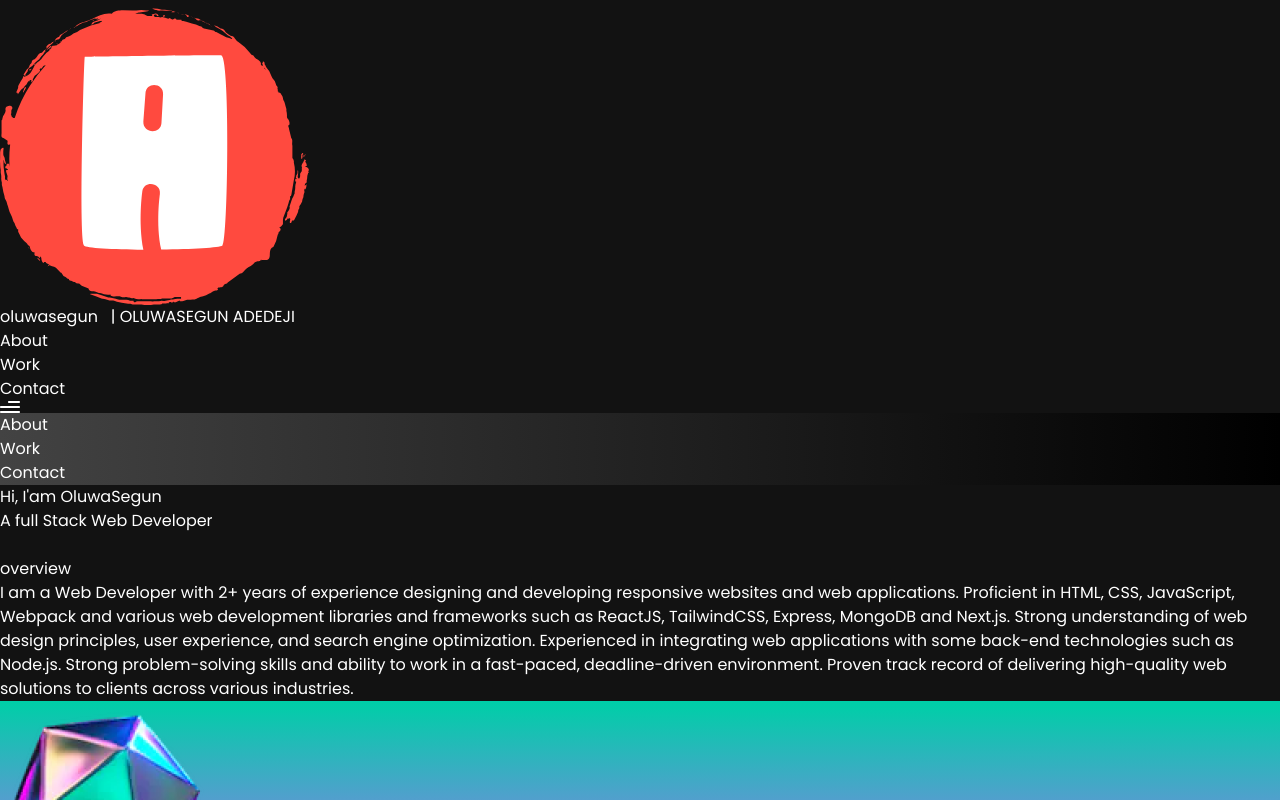
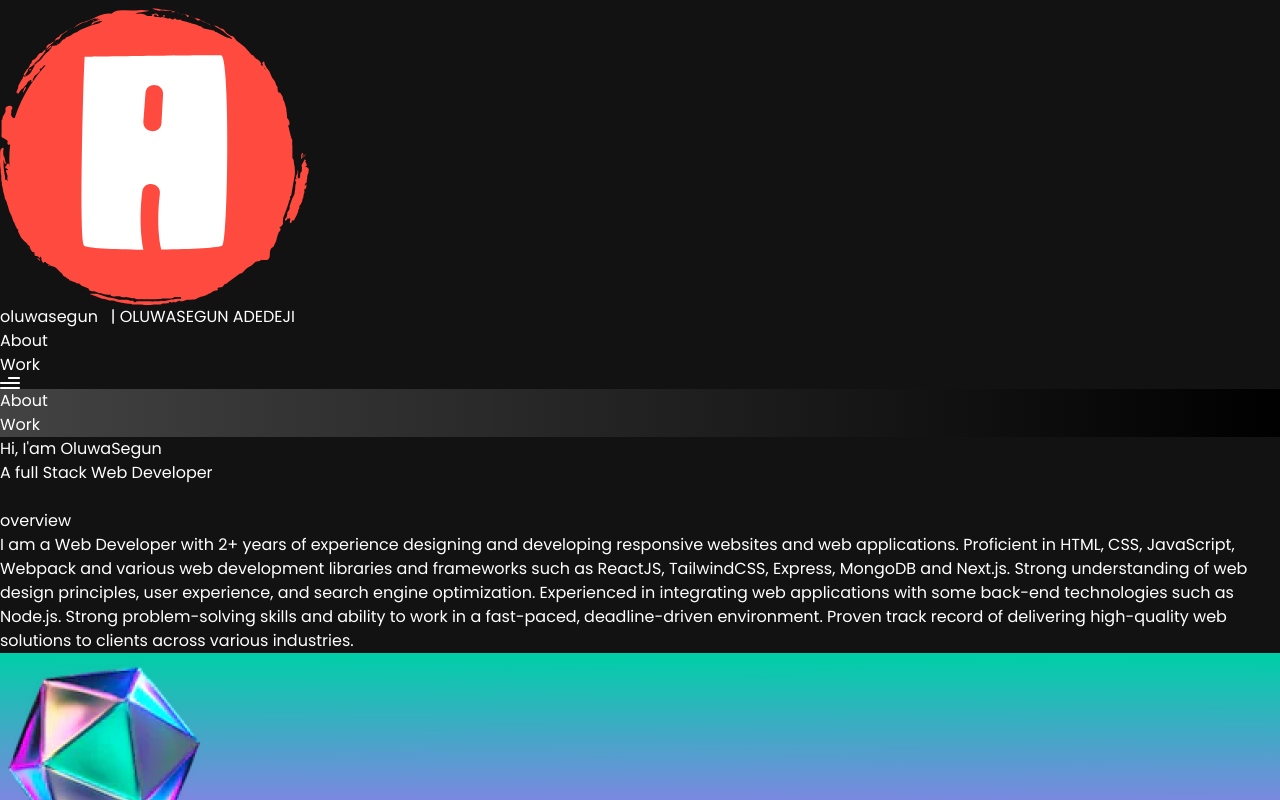
Before and after one commit to Oluwassegun/my-portfolio, a React (Vite) app: page / in a window 1280 px wide. Shown: the top 800 px of the page. Built offline with nearby package versions, Linux system fonts and the light colour scheme.

Commit message:
another changes

```diff
--- a/src/App.jsx
+++ b/src/App.jsx
@@ -17,7 +17,6 @@ const App = () => {
         <Works />
         <div className="relative z-0">
 
-             <StarsCanvas />
        </div>
       </div>
     </BrowserRouter>
--- a/src/constants/index.js
+++ b/src/constants/index.js
@@ -33,10 +33,6 @@ import {
     {
       id: "work",
       title: "Work",
-    },
-    {
-      id: "contact",
-      title: "Contact",
     },
   ];
 
```
